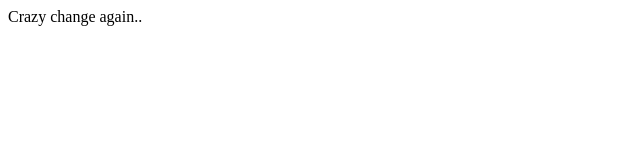
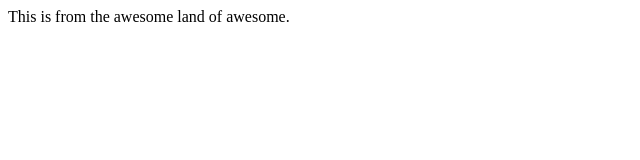
Before and after one commit to haukurmar/travis-ci, a website: page dist/index.html in a window 1280 px wide. Shown: the whole page, without its empty margins (0-640 px from the left). Drawn offline with Linux system fonts and the light colour scheme.

Commit message:
Travis Dist build (#61)

```diff
--- a/dist/index.html
+++ b/dist/index.html
@@ -4,6 +4,6 @@
 		<title>Travis</title>
 	</head>
 	<body>
-		Crazy change again..
+		This is from the awesome land of awesome.
 	</body>
 </html>
```
